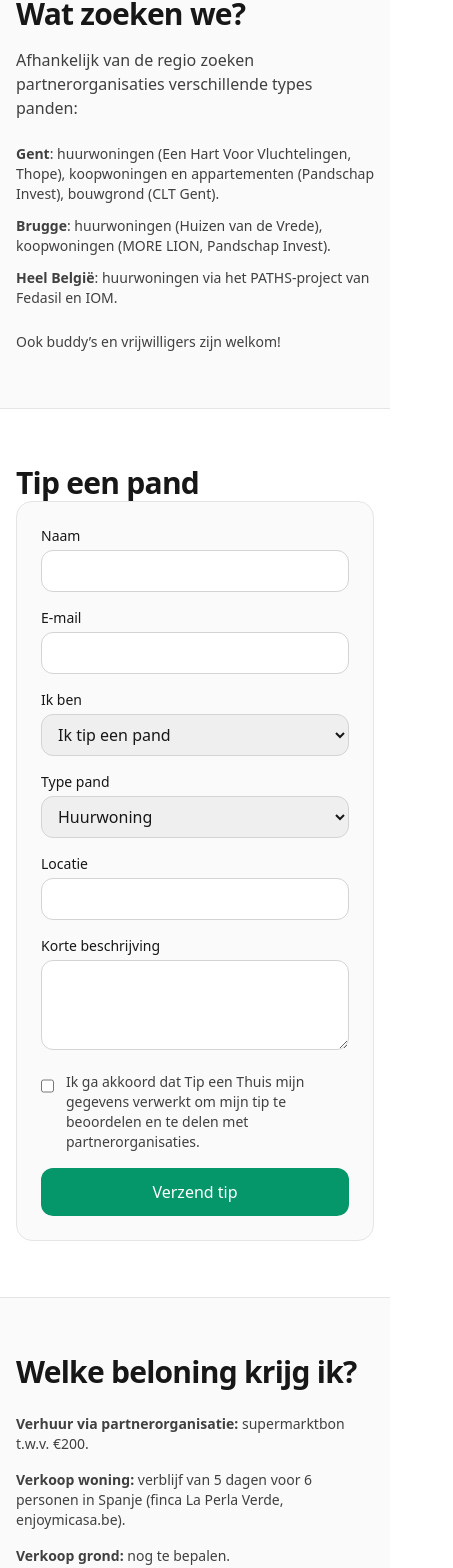
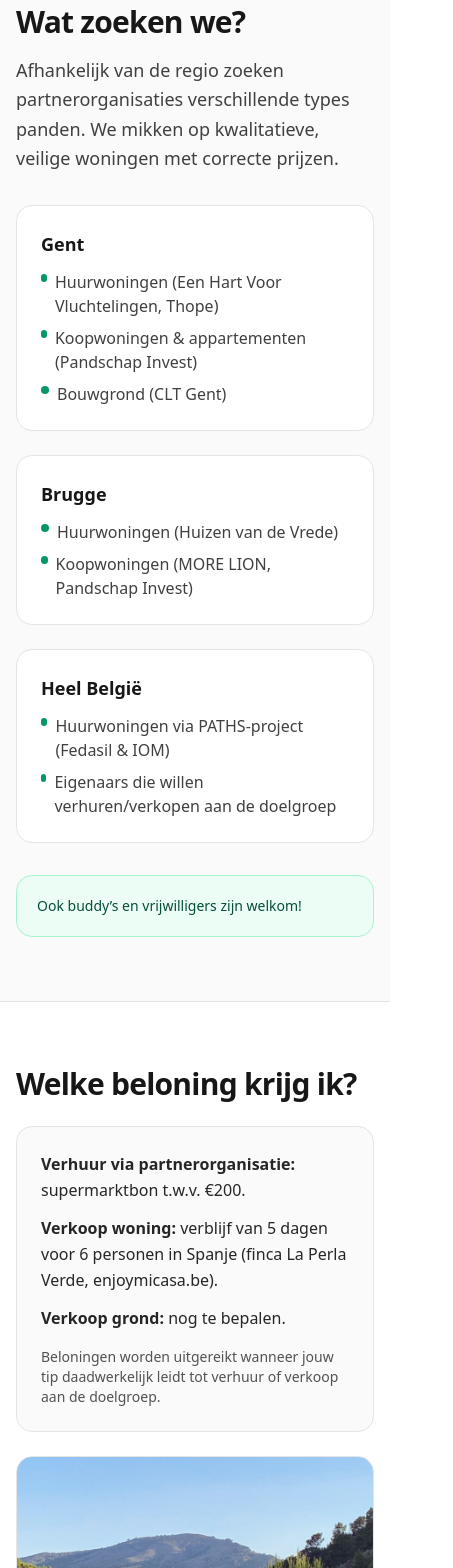
Before and after one commit to pietermorlion/tip-een-thuis-react, a React (Vite) app: page / in a window 390 px wide. Shown: the part 1327-2895 px from the top of the page, 453 px wide, since content can reach past the window. Built offline with nearby package versions, Linux system fonts and the light colour scheme; the HTML template or start-up script is replaced by a standard one.

Commit message:
update: nieuwe App.jsx + vercel.json + finca foto

```diff
--- a/src/App.jsx
+++ b/src/App.jsx
@@ -25,49 +25,49 @@ export default function App() {
       blurb:
         "Begeleidt verhuur aan erkende vluchtelingen en ondersteunt nieuwkomers richting duurzame integratie.",
       url: "https://eenhartvoorvluchtelingen.be/",
-      logo: "https://eenhartvoorvluchtelingen.be/favicon.ico",
+      logo: "https://eenhartvoorvluchtelingen.be/wp-content/uploads/2023/11/cropped-ehvv-favicon-192x192.png",
     },
     {
       name: "Het Pandschap / Pandschap Invest",
       blurb:
         "Koopt/renoveert panden en zet ze in voor sociale verhuur met focus op kwaliteit en betaalbaarheid.",
       url: "https://pandschap.be/",
-      logo: "https://pandschap.be/favicon.ico",
+      logo: "https://pandschap.be/wp-content/uploads/2021/05/cropped-favicon-192x192.png",
     },
     {
       name: "CLT Gent",
       blurb:
         "Community Land Trust die betaalbaar wonen realiseert door grond en woning te scheiden.",
       url: "https://www.cltgent.be/",
-      logo: "https://www.cltgent.be/favicon.ico",
+      logo: "https://www.cltgent.be/wp-content/uploads/2022/06/cropped-favicon-192x192.png",
     },
     {
       name: "Orbit vzw",
       blurb:
         "Werkt rond migratie, armoede en een menswaardig woonbeleid; verbindt lokale netwerken.",
       url: "https://www.orbitvzw.be/",
-      logo: "https://www.orbitvzw.be/favicon.ico",
+      logo: "https://www.orbitvzw.be/wp-content/uploads/2022/10/cropped-orbit-favicon-180x180.png",
     },
     {
       name: "VZW Thope",
       blurb:
         "Begeleidt erkende vluchtelingen en kwetsbare gezinnen naar en tijdens hun huurtraject.",
       url: "https://www.thopevzw.be/",
-      logo: "https://www.thopevzw.be/favicon.ico",
+      logo: "https://www.thopevzw.be/wp-content/uploads/2023/02/cropped-favicon-192x192.png",
     },
     {
       name: "Huizen van de Vrede vzw",
       blurb:
         "Zoekt en begeleidt huurwoningen in Brugge, met warme ondersteuning voor huurders en verhuurders.",
       url: "https://www.huizenvanvredevzw.be/",
-      logo: "https://www.huizenvanvredevzw.be/favicon.ico",
+      logo: "https://www.huizenvanvredevzw.be/wp-content/uploads/2024/01/cropped-favicon-192x192.png",
     },
     {
       name: "Fedasil",
       blurb:
         "Coördineert opvang en doorstroming van verzoekers om internationale bescherming.",
       url: "https://www.fedasil.be/",
-      logo: "https://www.fedasil.be/favicon.ico",
+      logo: "https://www.fedasil.be/themes/custom/fedasil/favicon.ico",
     },
     {
       name: "IOM (VN Migratieagentschap)",
@@ -81,7 +81,7 @@ export default function App() {
       blurb:
         "Zoekt huurwoningen in heel België voor erkende vluchtelingen; verbindt eigenaars en huurders.",
       url: "https://www.fedasil.be/en/news/paths-project-housing",
-      logo: "https://www.fedasil.be/favicon.ico",
+      logo: "https://www.fedasil.be/themes/custom/fedasil/favicon.ico",
     },
   ];
 
@@ -105,10 +105,11 @@ export default function App() {
             <a href="#wat" className="hover:text-emerald-700">Wat zoeken we</a>
             <a href="#beloning" className="hover:text-emerald-700">Beloning</a>
             <a href="#partners" className="hover:text-emerald-700">Partners</a>
+            <a href="#formulier" className="hover:text-emerald-700">Formulier</a>
             <a href="#faq" className="hover:text-emerald-700">FAQ</a>
             <a href="#contact" className="hover:text-emerald-700">Contact</a>
           </nav>
-          <a href="#tip" className="rounded-xl bg-emerald-600 px-4 py-2 text-sm font-medium text-white hover:bg-emerald-700">Tip een pand</a>
+          <a href="#formulier" className="rounded-xl bg-emerald-600 px-4 py-2 text-sm font-medium text-white hover:bg-emerald-700">Tip een pand</a>
         </div>
       </header>
 
@@ -122,7 +123,7 @@ export default function App() {
             Veel mensen vinden moeilijk een woning. Vaak beschikken zij over een inkomen of ondersteuning, maar botsen ze op barrières. Met <em>Tip een Thuis</em> bundelen we krachten om de instroom van beschikbare panden te vergroten — warm, professioneel en samen met jou.
           </p>
           <div className="mt-8 flex flex-wrap justify-center gap-4">
-            <a href="#tip" className="rounded-xl bg-emerald-600 px-6 py-3 font-medium text-white hover:bg-emerald-700">Deel je tip</a>
+            <a href="#formulier" className="rounded-xl bg-emerald-600 px-6 py-3 font-medium text-white hover:bg-emerald-700">Deel je tip</a>
             <a href="#hoe" className="rounded-xl border border-neutral-300 px-6 py-3 font-medium hover:border-neutral-400">Hoe werkt het?</a>
           </div>
         </div>
@@ -150,29 +151,120 @@ export default function App() {
 
       {/* Wat zoeken we */}
       <section id="wat" className="border-t border-neutral-200 bg-neutral-50">
-        <div className="mx-auto max-w-6xl px-4 py-14">
+        <div className="mx-auto max-w-6xl px-4 py-16">
           <h2 className="text-3xl font-semibold tracking-tight">Wat zoeken we?</h2>
-          <p className="mt-4 max-w-3xl text-neutral-700">Afhankelijk van de regio zoeken partnerorganisaties verschillende types panden:</p>
-          <ul className="mt-6 space-y-3 text-sm text-neutral-700">
-            <li><strong>Gent</strong>: huurwoningen (Een Hart Voor Vluchtelingen, Thope), koopwoningen en appartementen (Pandschap Invest), bouwgrond (CLT Gent).</li>
-            <li><strong>Brugge</strong>: huurwoningen (Huizen van de Vrede), koopwoningen (MORE LION, Pandschap Invest).</li>
-            <li><strong>Heel België</strong>: huurwoningen via het PATHS-project van Fedasil en IOM.</li>
-          </ul>
-          <p className="mt-6 text-sm text-neutral-700">Ook buddy’s en vrijwilligers zijn welkom!</p>
+          <p className="mt-4 max-w-3xl text-neutral-700 text-lg leading-relaxed">Afhankelijk van de regio zoeken partnerorganisaties verschillende types panden. We mikken op kwalitatieve, veilige woningen met correcte prijzen.</p>
+          <div className="mt-8 grid gap-6 md:grid-cols-3">
+            <div className="rounded-2xl border border-neutral-200 bg-white p-6">
+              <h3 className="text-lg font-semibold">Gent</h3>
+              <ul className="mt-3 space-y-2 text-neutral-700">
+                <li className="flex items-start gap-2"><span className="mt-1 inline-block h-2 w-2 rounded-full bg-emerald-600"></span>Huurwoningen (Een Hart Voor Vluchtelingen, Thope)</li>
+                <li className="flex items-start gap-2"><span className="mt-1 inline-block h-2 w-2 rounded-full bg-emerald-600"></span>Koopwoningen & appartementen (Pandschap Invest)</li>
+                <li className="flex items-start gap-2"><span className="mt-1 inline-block h-2 w-2 rounded-full bg-emerald-600"></span>Bouwgrond (CLT Gent)</li>
+              </ul>
+            </div>
+            <div className="rounded-2xl border border-neutral-200 bg-white p-6">
+              <h3 className="text-lg font-semibold">Brugge</h3>
+              <ul className="mt-3 space-y-2 text-neutral-700">
+                <li className="flex items-start gap-2"><span className="mt-1 inline-block h-2 w-2 rounded-full bg-emerald-600"></span>Huurwoningen (Huizen van de Vrede)</li>
+                <li className="flex items-start gap-2"><span className="mt-1 inline-block h-2 w-2 rounded-full bg-emerald-600"></span>Koopwoningen (MORE LION, Pandschap Invest)</li>
+              </ul>
+            </div>
+            <div className="rounded-2xl border border-neutral-200 bg-white p-6">
+              <h3 className="text-lg font-semibold">Heel België</h3>
+              <ul className="mt-3 space-y-2 text-neutral-700">
+                <li className="flex items-start gap-2"><span className="mt-1 inline-block h-2 w-2 rounded-full bg-emerald-600"></span>Huurwoningen via PATHS-project (Fedasil & IOM)</li>
+                <li className="flex items-start gap-2"><span className="mt-1 inline-block h-2 w-2 rounded-full bg-emerald-600"></span>Eigenaars die willen verhuren/verkopen aan de doelgroep</li>
+              </ul>
+            </div>
+          </div>
+          <div className="mt-8 rounded-2xl border border-emerald-200 bg-emerald-50 p-5 text-sm text-emerald-900">Ook buddy’s en vrijwilligers zijn welkom!</div>
         </div>
       </section>
 
-      {/* Tipformulier */}
-      <section id="tip" className="border-t border-neutral-200 bg-white">
+      {/* Beloning */}
+      <section id="beloning" className="border-t border-neutral-200 bg-white">
+        <div className="mx-auto max-w-6xl px-4 py-16">
+          <h2 className="text-3xl font-semibold tracking-tight">Welke beloning krijg ik?</h2>
+          <div className="mt-6 grid gap-6 md:grid-cols-2">
+            <div className="rounded-2xl border border-neutral-200 bg-neutral-50 p-6">
+              <ul className="space-y-3 text-neutral-800 text-base leading-relaxed">
+                <li><span className="font-semibold">Verhuur via partnerorganisatie:</span> supermarktbon t.w.v. €200.</li>
+                <li><span className="font-semibold">Verkoop woning:</span> verblijf van 5 dagen voor 6 personen in Spanje (finca La Perla Verde, enjoymicasa.be).</li>
+                <li><span className="font-semibold">Verkoop grond:</span> nog te bepalen.</li>
+              </ul>
+              <p className="mt-4 text-sm text-neutral-600">Beloningen worden uitgereikt wanneer jouw tip daadwerkelijk leidt tot verhuur of verkoop aan de doelgroep.</p>
+            </div>
+            <figure className="overflow-hidden rounded-2xl border border-neutral-200 bg-white">
+              <img src="/images/la-perla-verde.jpg" alt="Finca La Perla Verde in de heuvels" className="h-full w-full object-cover" />
+              <figcaption className="px-4 py-3 text-center text-sm text-neutral-600">Finca La Perla Verde – voorbeeld van verblijf bij succesvolle tip</figcaption>
+            </figure>
+          </div>
+        </div>
+      </section>
+
+      {/* Partners: grid tiles + logo strip */}
+      <section id="partners" className="border-t border-neutral-200 bg-white">
         <div className="mx-auto max-w-6xl px-4 py-14">
-          <h2 className="text-3xl font-semibold tracking-tight">Tip een pand</h2>
+          <h2 className="text-3xl font-semibold tracking-tight">Partners</h2>
+          <p className="mt-3 max-w-3xl text-neutral-700">
+            Tip een Thuis is een burgerinitiatief, gedragen door organisaties die actief zijn rond huisvesting en steun aan vluchtelingen. We brengen tipgevers in contact met hen en faciliteren de beloning van goede tips.
+          </p>
+
+          {/* Grid van tegels met logo en link */}
+          <div className="mt-8 grid grid-cols-1 gap-6 md:grid-cols-3">
+            {partners.map((p) => (
+              <article key={p.name} className="rounded-2xl border border-neutral-200 bg-neutral-50 p-6 shadow-sm">
+                <div className="flex items-center gap-3">
+                  <a href={p.url} target="_blank" rel="noreferrer" className="shrink-0">
+                    <img src={p.logo} alt={`${p.name} logo`} className="h-8 w-auto rounded-sm" />
+                  </a>
+                  <h3 className="text-base font-semibold">{p.name}</h3>
+                </div>
+                <p className="mt-3 text-sm leading-relaxed text-neutral-700">{p.blurb}</p>
+                <a
+                  href={p.url}
+                  className="mt-4 inline-block text-sm font-medium text-emerald-700 underline underline-offset-4 hover:text-emerald-800"
+                  target="_blank"
+                  rel="noreferrer"
+                >
+                  Bezoek website
+                </a>
+              </article>
+            ))}
+          </div>
+
+          {/* Logo strip onderaan */}
+          <div className="mt-12 border-t border-neutral-200 pt-6">
+            <p className="mb-4 text-sm text-neutral-600">Met steun van onze partners:</p>
+            <div className="grid grid-cols-2 gap-6 md:grid-cols-6">
+              {partners.map((p) => (
+                <div key={`${p.name}-logo`} className="flex items-center justify-center">
+                  <a href={p.url} target="_blank" rel="noreferrer" aria-label={`${p.name} website`}>
+                    <img
+                      src={p.logo}
+                      alt={`${p.name} logo`}
+                      className="h-10 w-auto opacity-90 grayscale hover:opacity-100 hover:grayscale-0"
+                    />
+                  </a>
+                </div>
+              ))}
+            </div>
+          </div>
+        </div>
+      </section>
+
+      {/* Formulier */}
+      <section id="formulier" className="border-t border-neutral-200 bg-white">
+        <div className="mx-auto max-w-6xl px-4 py-16">
+          <h2 className="text-3xl font-semibold tracking-tight">Formulier</h2>
           {sent ? (
             <div className="rounded-2xl border border-emerald-200 bg-emerald-50 p-6">
               <h3 className="font-medium text-emerald-800">Bedankt! Je tip is verstuurd.</h3>
               <p className="mt-2 text-sm text-emerald-900">We koppelen terug zodra een partnerorganisatie je tip heeft bekeken.</p>
             </div>
           ) : (
-            <form onSubmit={handleSubmit} className="space-y-4 rounded-2xl border border-neutral-200 bg-neutral-50 p-6">
+            <form onSubmit={handleSubmit} className="mt-6 space-y-4 rounded-2xl border border-neutral-200 bg-neutral-50 p-6">
               <div className="grid gap-4 md:grid-cols-2">
                 <div>
                   <label className="block text-sm font-medium">Naam</label>
@@ -214,68 +306,9 @@ export default function App() {
                 <input id="akkoord" type="checkbox" checked={form.akkoord} onChange={(e)=>setForm({...form, akkoord:e.target.checked})} className="mt-1 h-5 w-5 rounded border-neutral-300" required />
                 <label htmlFor="akkoord" className="text-sm text-neutral-700">Ik ga akkoord dat Tip een Thuis mijn gegevens verwerkt om mijn tip te beoordelen en te delen met partnerorganisaties.</label>
               </div>
-              <button type="submit" className="w-full rounded-xl bg-emerald-600 px-5 py-3 font-medium text-white hover:bg-emerald-700">Verzend tip</button>
+              <button type="submit" className="w-full rounded-xl bg-emerald-600 px-5 py-3 font-medium text-white hover:bg-emerald-700">Verzend</button>
             </form>
           )}
-        </div>
-      </section>
-
-      {/* Beloning */}
-      <section id="beloning" className="border-t border-neutral-200 bg-neutral-50">
-        <div className="mx-auto max-w-6xl px-4 py-14">
-          <h2 className="text-3xl font-semibold tracking-tight">Welke beloning krijg ik?</h2>
-          <ul className="mt-6 space-y-4 text-sm text-neutral-700">
-            <li><strong>Verhuur via partnerorganisatie:</strong> supermarktbon t.w.v. €200.</li>
-            <li><strong>Verkoop woning:</strong> verblijf van 5 dagen voor 6 personen in Spanje (finca La Perla Verde, enjoymicasa.be).</li>
-            <li><strong>Verkoop grond:</strong> nog te bepalen.</li>
-          </ul>
-        </div>
-      </section>
-
-      {/* Partners: grid tiles + logo strip */}
-      <section id="partners" className="border-t border-neutral-200 bg-white">
-        <div className="mx-auto max-w-6xl px-4 py-14">
-          <h2 className="text-3xl font-semibold tracking-tight">Partners</h2>
-          <p className="mt-3 max-w-3xl text-neutral-700">
-            Tip een Thuis is een burgerinitiatief, gedragen door organisaties die actief zijn rond huisvesting en steun aan vluchtelingen. We brengen tipgevers in contact met hen en faciliteren de beloning van goede tips.
-          </p>
-
-          {/* Grid van tegels met logo en link */}
-          <div className="mt-8 grid grid-cols-1 gap-6 md:grid-cols-3">
-            {partners.map((p) => (
-              <article key={p.name} className="rounded-2xl border border-neutral-200 bg-neutral-50 p-6 shadow-sm">
-                <div className="flex items-center gap-3">
-                  <img src={p.logo} alt={`${p.name} logo`} className="h-8 w-auto" />
-                  <h3 className="text-base font-semibold">{p.name}</h3>
-                </div>
-                <p className="mt-3 text-sm leading-relaxed text-neutral-700">{p.blurb}</p>
-                <a
-                  href={p.url}
-                  className="mt-4 inline-block text-sm font-medium text-emerald-700 underline underline-offset-4 hover:text-emerald-800"
-                  target="_blank"
-                  rel="noreferrer"
-                >
-                  Bezoek website
-                </a>
-              </article>
-            ))}
-          </div>
-
-          {/* Logo strip onderaan */}
-          <div className="mt-12 border-t border-neutral-200 pt-6">
-            <p className="mb-4 text-sm text-neutral-600">Met steun van onze partners:</p>
-            <div className="grid grid-cols-2 gap-6 md:grid-cols-5">
-              {partners.map((p) => (
-                <div key={`${p.name}-logo`} className="flex items-center justify-center">
-                  <img
-                    src={p.logo}
-                    alt={`${p.name} logo`}
-                    className="h-10 w-auto opacity-90 grayscale hover:opacity-100 hover:grayscale-0"
-                  />
-                </div>
-              ))}
-            </div>
-          </div>
         </div>
       </section>
 
@@ -283,7 +316,7 @@ export default function App() {
       <section id="faq" className="border-t border-neutral-200 bg-neutral-50">
         <div className="mx-auto max-w-6xl px-4 py-14">
           <h2 className="text-3xl font-semibold tracking-tight">Veelgestelde vragen</h2>
-        <div className="mt-6 grid gap-4 md:grid-cols-2">
+          <div className="mt-6 grid gap-4 md:grid-cols-2">
             {[{
               q: "Hoe weet ik of mijn tip in aanmerking komt?",
               a: "De partnerorganisatie bekijkt elke tip zorgvuldig en beoordeelt of deze past binnen hun werking.",
```
Also changed, not shown: public/images/la-perla-verde.jpg (added), vercel.json (added).
